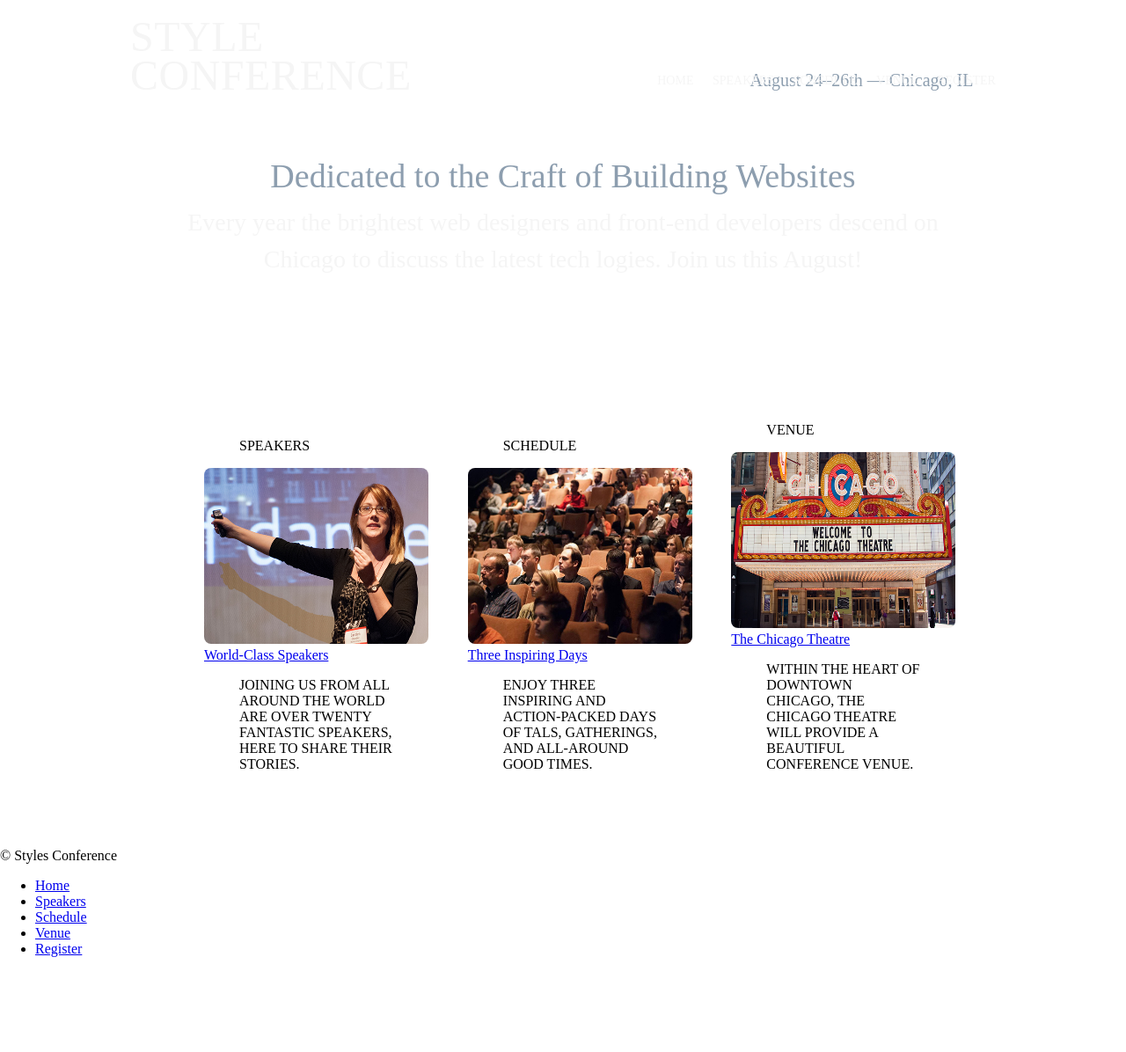
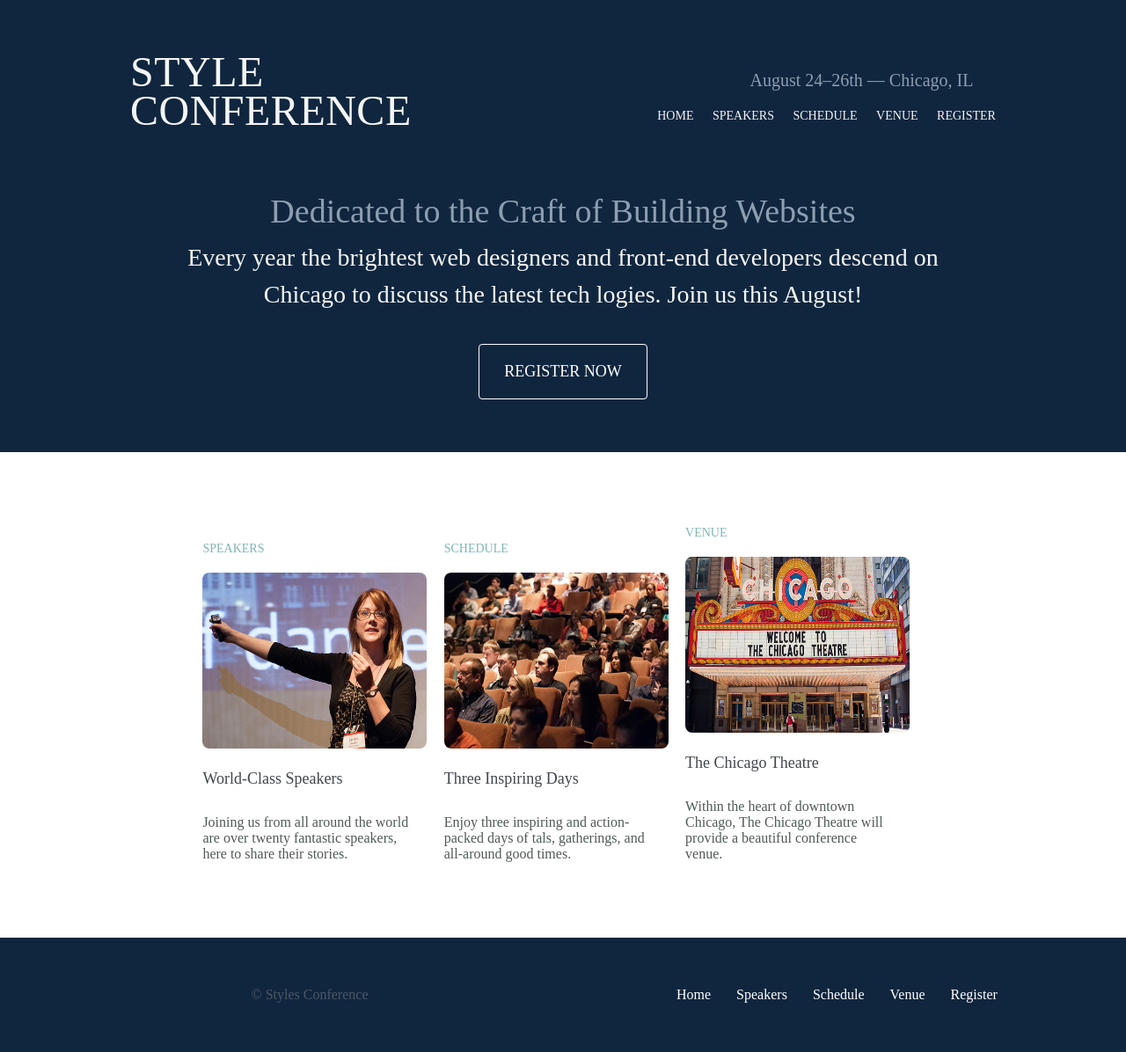
Before and after one commit to Deepak210298/Web-Development, a PHP site: the page made by Style Conference/Style Conference.html in a window 1280 px wide. Shown: the whole page at 88% size. Before the commit the page ends 1088 px from the top, so only its background shows below. Run offline with PHP 8.4, Linux system fonts and the light colour scheme.

Commit message:
Update Style Conference style.css

```diff
--- a/Style Conference/Style Conference style.css
+++ b/Style Conference/Style Conference style.css
@@ -1,6 +1,5 @@
 *{
     box-sizing: border-box;
-    /*border: 1px solid red;*/
 }
 
 body{
@@ -8,7 +7,7 @@ body{
     padding: 0;
 }
 
-.blue_color{
+.header{
     background-color: rgb(16, 38, 63);
     margin: 0;
     padding: 40px 0;
@@ -120,18 +119,74 @@ body{
 }
 
 .row{
-    width: 70%;
-    margin: 70px auto;
-    position: relative;
+    margin: 70px 18%;
 }
 
 .col{
     width: 33%;
-    position: relative;
     display: inline-block;
 }
 
-.col p{
-    margin-left: 40px;
-    text-transform: uppercase;
+.col figure{
+    margin: 0;
+    padding: 0;
 }
+
+.col figure>p{
+    padding-bottom: 5px;
+    color: rgb(127, 182, 179);
+    font-size: 14px;
+}
+
+.col figcaption>a{
+    text-decoration: none;
+    color: rgb(66, 71, 77);
+    top: 20px;
+    position: relative;
+    font-size: 18px;
+}
+
+.col figcaption>a:hover{
+    color: rgb(105, 126, 125);
+}
+
+.col figcaption>p{
+    position: relative;
+    margin-top: 50px;
+    color: rgb(82, 88, 88);
+    width: 88%;
+}
+
+.footer{
+    background-color: rgb(16, 38, 63);
+    margin: 0;
+    padding: 40px 0;
+    width: 100%;
+}
+
+.third_section{
+    position: relative;
+}
+
+.third_section p{
+    color: rgb(75, 88, 100);
+    width: 55%;
+    text-align: center;
+    display: inline-block;
+}
+
+.third_section ul{
+    list-style: none;
+    width: 45%;
+    float: right;
+}
+
+.third_section li{
+    display: inline-block;
+}
+
+.third_section li>a{
+    text-decoration: none;
+    margin-left: 25px;
+    color: white;
+}
```
